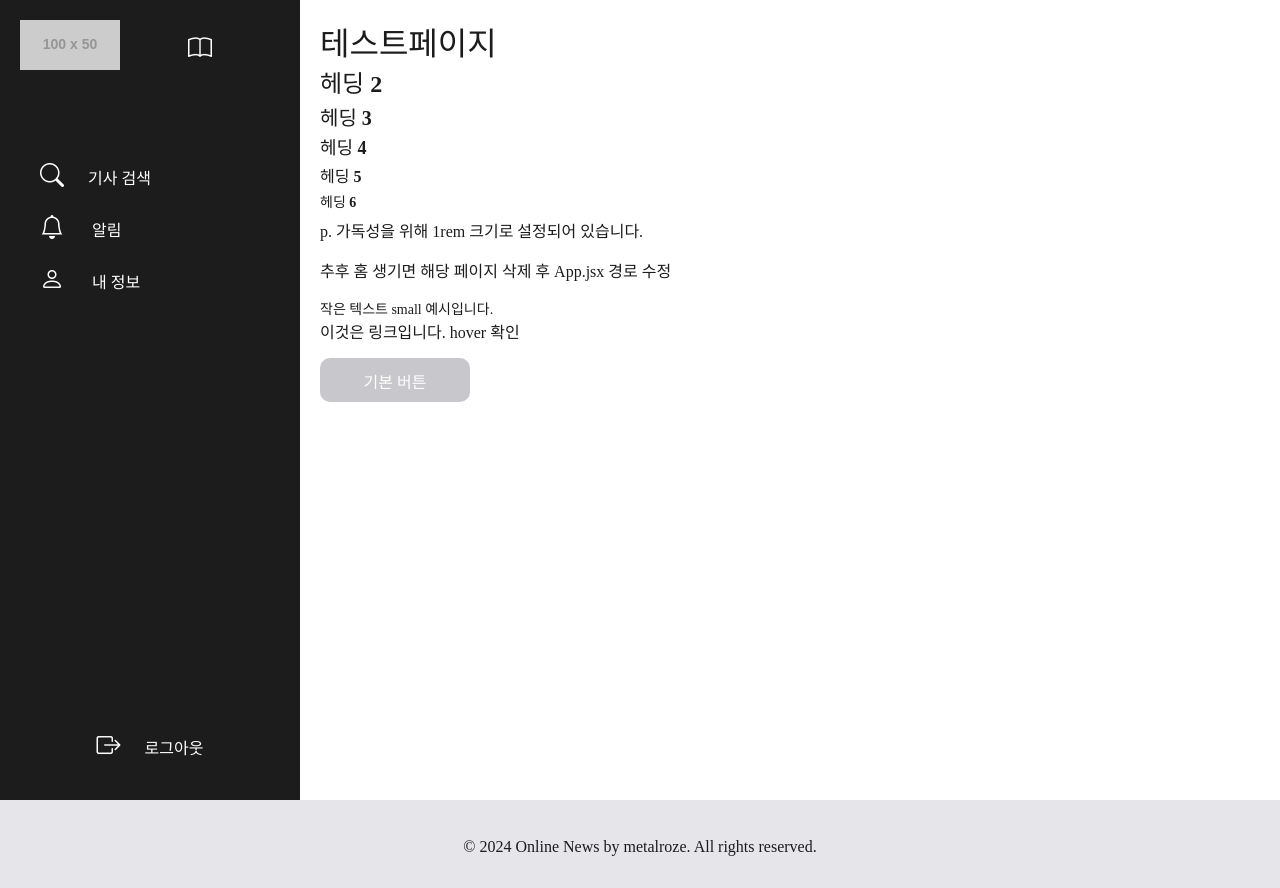
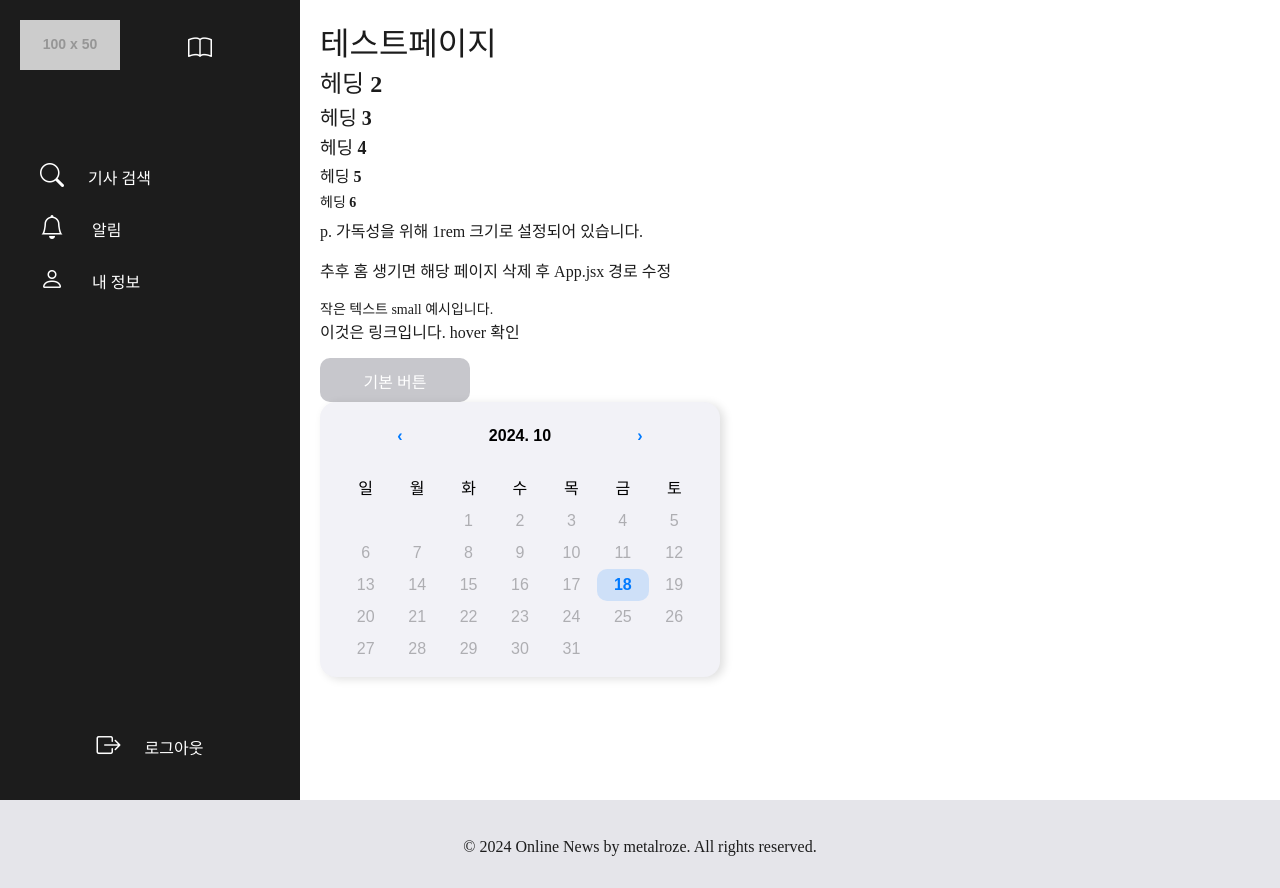
Before and after one commit to MetalRoze/OnlineNews_FE, a React (Vite) app: page /desktop in a window 1280 px wide. Built offline with nearby package versions, Linux system fonts and the light colour scheme; a web font is replaced by a local one.

Commit message:
chore: 스타일 수정

```diff
--- a/src/components/Calendar.jsx
+++ b/src/components/Calendar.jsx
@@ -9,16 +9,27 @@ export default function MyCalendar() {
 
   return (
     <StyledCalendarWrapper>
-      <Calendar onChange={onChange} value={value} formatDay={(locale, date) => moment(date).format("D")}/>
+      <Calendar
+      locale="ko"
+      onChange={onChange}
+      value={value}
+      formatDay={(locale, date) => moment(date).format("D")}
+      formatMonthYear={(locale, date) => moment(date).format("YYYY. MM")}
+      calendarType="gregory"
+      showNeighboringMonth={false}
+      minDetail="year"
+      selectRange={false}
+      />
     </StyledCalendarWrapper>
   );
 }
 
 export const StyledCalendarWrapper = styled.div`
- width: 25rem;
+  width: 25rem;
   display: flex;
   justify-content: center;
   position: relative;
+
   .react-calendar {
     width: 100%;
     border: none;
@@ -32,6 +43,7 @@ export const StyledCalendarWrapper = styled.div`
   .react-calendar__month-view {
     abbr {
       color: #AEAEB2;
+      font-size: 1rem;
     }
   }
 
@@ -44,20 +56,27 @@ export const StyledCalendarWrapper = styled.div`
   .react-calendar__navigation button {
     font-weight: 800;
     color:#007AFF;
-    font-size: 1rem;
   }
   /* 날짜 */
   .react-calendar__navigation__label > span{
      color: black;
-     font-size: 1rem;
+     font-weight: 900;
   }
 
   /* 네비게이션 버튼 컬러 */
+  .react-calendar__navigation button:hover,
   .react-calendar__navigation button:focus {
     color:#007AFF;
+    background: none;
   }
 
+  .react-calendar__navigation__next2-button,
+  .react-calendar__navigation__prev2-button {
+    display: none;
+}
+  /* 타일 */
   .react-calendar__tile {
+    font-size: 1rem;
     text-align: center;
     height: 2rem;
     width: 2rem;
@@ -65,6 +84,7 @@ export const StyledCalendarWrapper = styled.div`
     flex-direction: column;
     justify-content: center;
     align-items: center;
+    color: #AEAEB2;
   }
 
   /* 요일 밑줄 제거 */
@@ -83,19 +103,6 @@ export const StyledCalendarWrapper = styled.div`
     }
   }
 
-
-  /* 네비게이션 월 스타일 적용 */
-  .react-calendar__year-view__months__month {
-    flex: 0 0 calc(33.3333% - 10px) !important;
-    margin-inline-start: 5px !important;
-    margin-inline-end: 5px !important;
-    margin-block-end: 10px;
-    padding: 20px 6.6667px;
-    font-size: 0.9rem;
-    font-weight: 600;
-    color: ${(props) => props.theme.gray_1};
-  }
-
   /* 선택한 날짜 스타일 적용 */
   .react-calendar__tile:enabled:hover,
   .react-calendar__tile:enabled:focus,
--- a/src/pages/testPageDT.jsx
+++ b/src/pages/testPageDT.jsx
@@ -1,5 +1,6 @@
 import React from 'react';
 import Sidebar from '../components/Sidebar'
+import MyCalendar from '../components/Calendar';
 
 export default function TestPageDT() {
     return (
@@ -23,6 +24,7 @@ export default function TestPageDT() {
                 </p>
 
                 <button>기본 버튼</button>
+                <MyCalendar/>
             </div>
         </div>
     );
```
Also changed, not shown: 1 other file (tests, documents, lock files or other folders).
